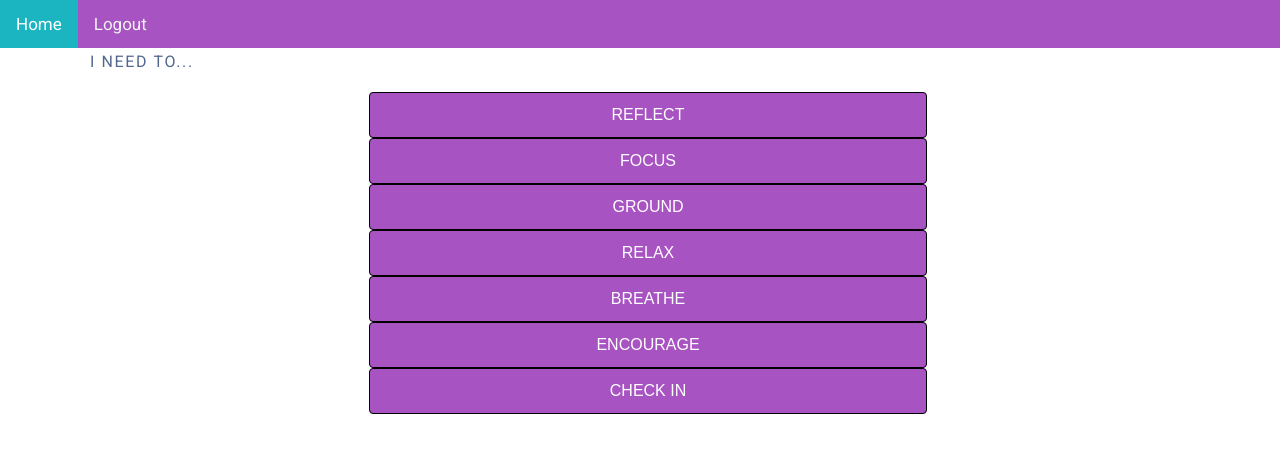
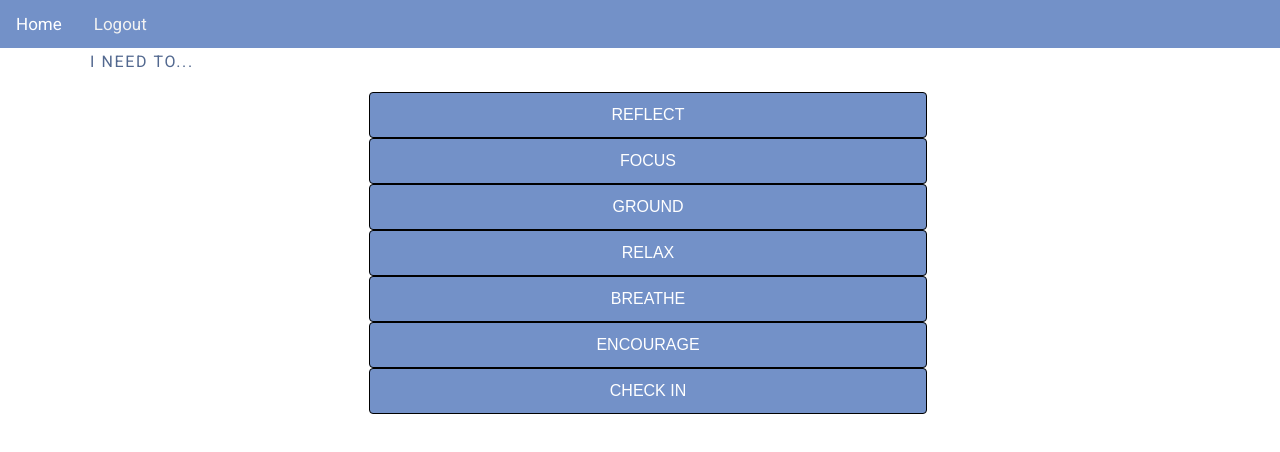
Before and after one commit to 2122SeniorProject06/2122_Senior_Project_06_UI, an Angular app: page /main-menu in a window 1280 px wide. Shown: the top 452 px of the page. Built offline with nearby package versions, Linux system fonts and the light colour scheme.

Commit message:
Main Menu Update
fixed routing to start at main menu.
Updated color for toolbar and buttons

```diff
--- a/src/app/app-routing.module.ts
+++ b/src/app/app-routing.module.ts
@@ -8,7 +8,7 @@ import { MainmenuComponent } from '../app/mainmenu/mainmenu.component';
 
 //Add Routes that map to components
 const routes: Routes = [
-  { path: '', pathMatch: 'full', redirectTo:'login' },
+  { path: '', pathMatch: 'full', redirectTo:'main-menu' },
   { path: 'login', component: UserLoginComponent },
   { path: 'main-menu', component: MainmenuComponent },
   { path: 'stepper', component: StepperComponent},
--- a/src/app/mainmenu/mainmenu.component.css
+++ b/src/app/mainmenu/mainmenu.component.css
@@ -63,7 +63,7 @@ body {
 
 .topnav {
   overflow: hidden;
-  background-color: rgb(168, 83, 194);
+  background-color: #7391C8;
 }
 
 .topnav a {
@@ -81,7 +81,7 @@ body {
 }
 
 .topnav a.active {
-  background-color: #1AB5C0;
+  background-color: #7391C8;
   color: white;
 }
 .btn-container {
@@ -94,7 +94,7 @@ body {
 
 .btn{
 	margin: auto;
-  background-color: rgb(168, 83, 194);
+  background-color: #7391C8;
   color: white;
   border: 1px solid black;
   display: block;
--- a/src/app/mainmenu/mainmenu.component.html
+++ b/src/app/mainmenu/mainmenu.component.html
@@ -1,7 +1,7 @@
 <div class="topnav">
   <a class="active" href="#home">Home</a>
   <a href="#news">Logout</a>
- </div>
+</div>
 
 <div style="padding-left:16px">
 
--- a/src/app/mainmenu/mainmenu.component.ts
+++ b/src/app/mainmenu/mainmenu.component.ts
@@ -35,7 +35,7 @@ export class MainmenuComponent implements OnInit {
   }
 
   gotoJournal(){
-    this.router.navigateByUrl('/journal');
+    this.router.navigateByUrl('/Journaling');
   }
 
   gotoMantra(){
```
